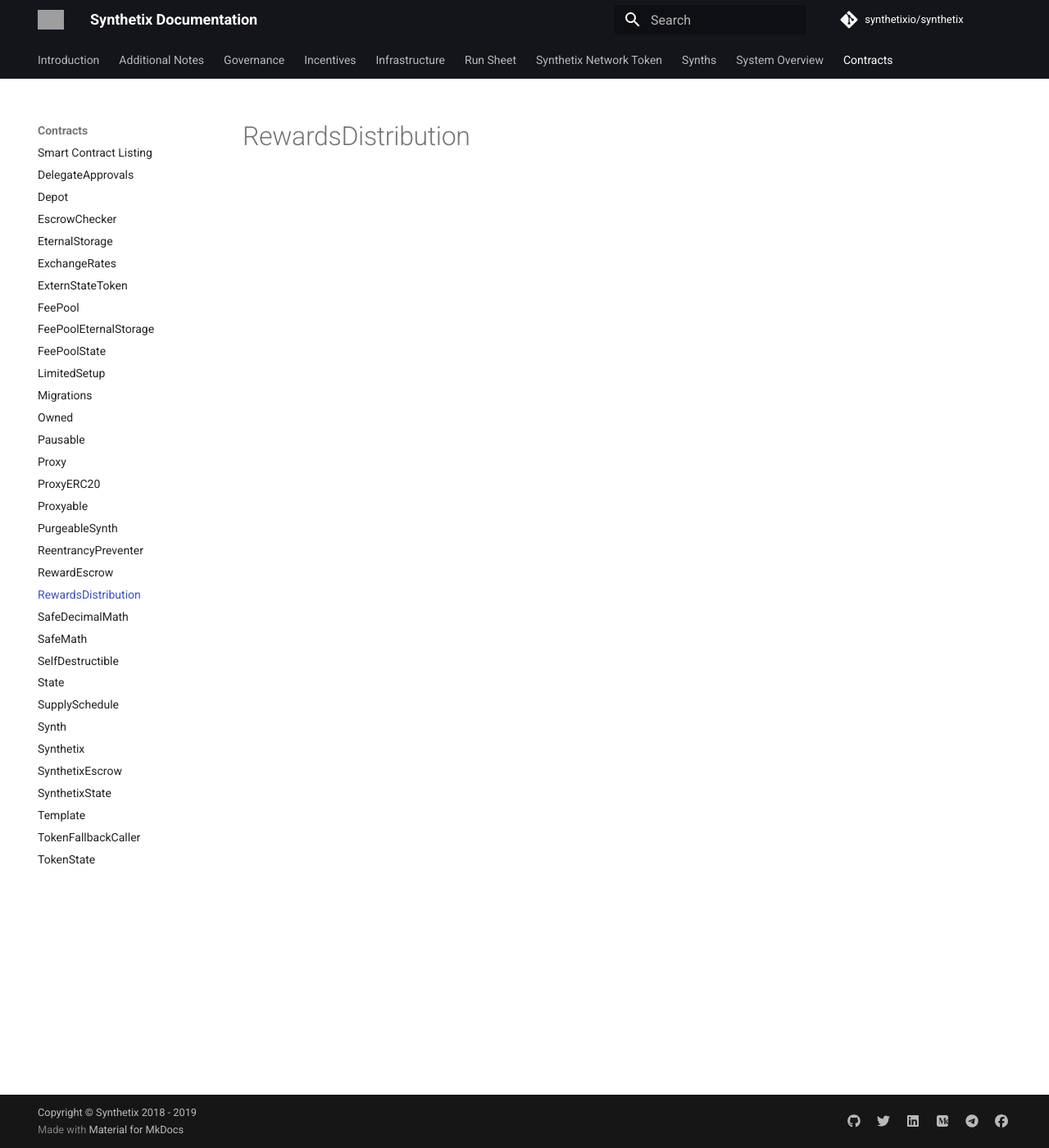
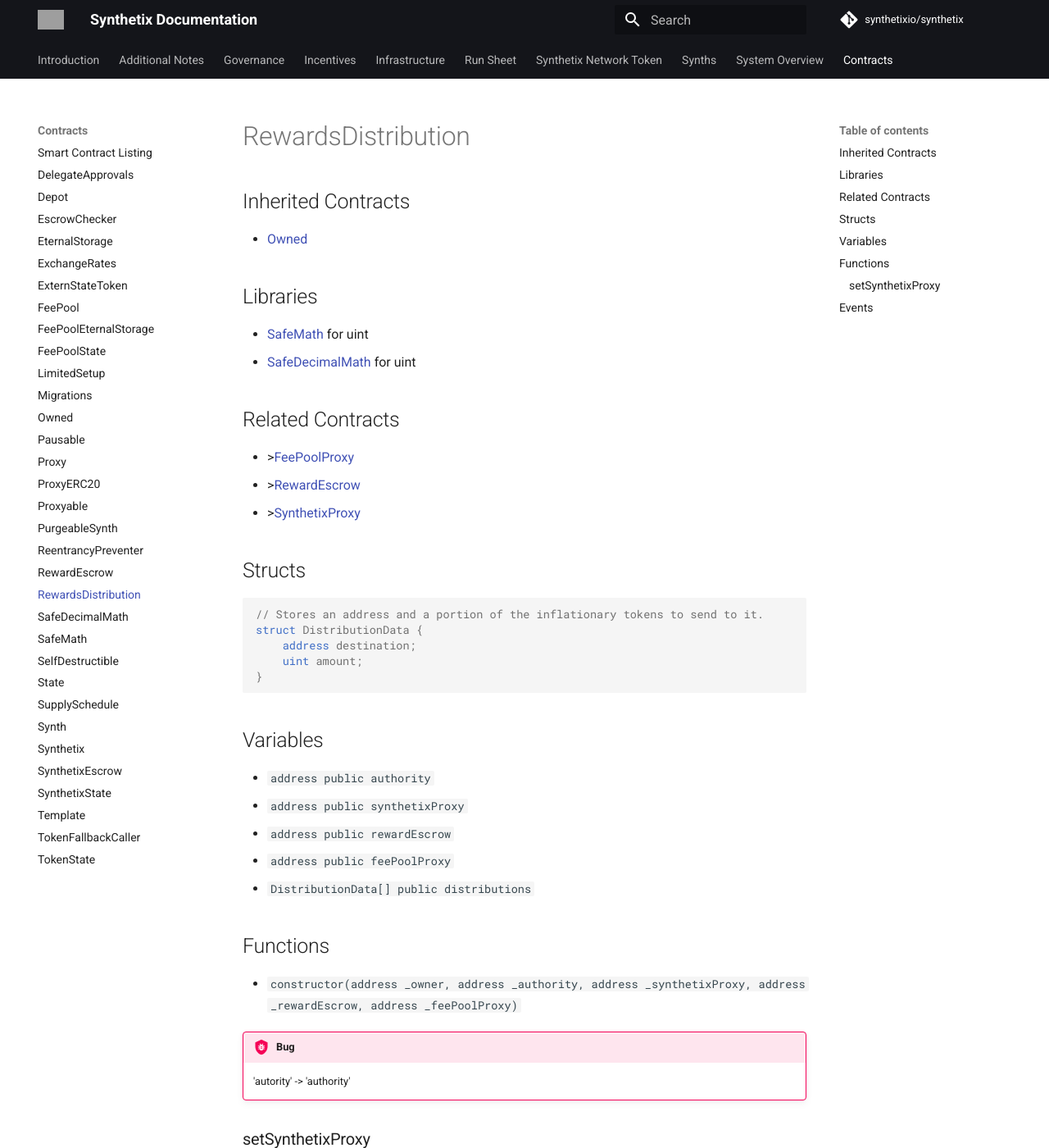
Before and after one commit to Synthetixio/synthetix, an MkDocs documentation site: the page built from docs/contracts/RewardsDistribution.md, in a window 1280 px wide and 1400 px high. Shown: the whole window at 82% size. Built offline with MkDocs 1.6.1 and Material for MkDocs 9.7.7, drawn with Linux system fonts in a browser that asks for light colours; comment, search, counter and statistics services are not loaded; some of the changed text lies outside the part shown; grey boxes are pictures that could not be loaded.

Commit message:
Some RewardsDistribution basics.

````diff
--- a/docs/contracts/RewardsDistribution.md
+++ b/docs/contracts/RewardsDistribution.md
@@ -1 +1,47 @@
 # RewardsDistribution
+
+## Inherited Contracts
+
+* [Owned](Owned.md)
+
+## Libraries
+
+* [SafeMath](SafeMath.md) for uint
+* [SafeDecimalMath](SafeDecimalMath.md) for uint
+
+## Related Contracts
+
+* \>[FeePoolProxy](Proxy.md)
+* \>[RewardEscrow](RewardEscrow.md)
+* \>[SynthetixProxy](Proxy.md)
+
+## Structs
+
+```Solidity
+// Stores an address and a portion of the inflationary tokens to send to it.
+struct DistributionData {
+    address destination;
+    uint amount;
+}
+```
+
+## Variables
+
+* `address public authority`
+* `address public synthetixProxy`
+* `address public rewardEscrow`
+* `address public feePoolProxy`
+* `DistributionData[] public distributions`
+
+## Functions
+
+* `constructor(address _owner, address _authority, address _synthetixProxy, address _rewardEscrow, address _feePoolProxy)`
+
+!!! bug
+    'autority' -> 'authority'
+
+### setSynthetixProxy
+
+`function setSynthetixProxy(address _synthetixProxy) external`
+
+## Events
````
Also changed, not shown: docs/contracts/index.md (+2 -0 lines).
